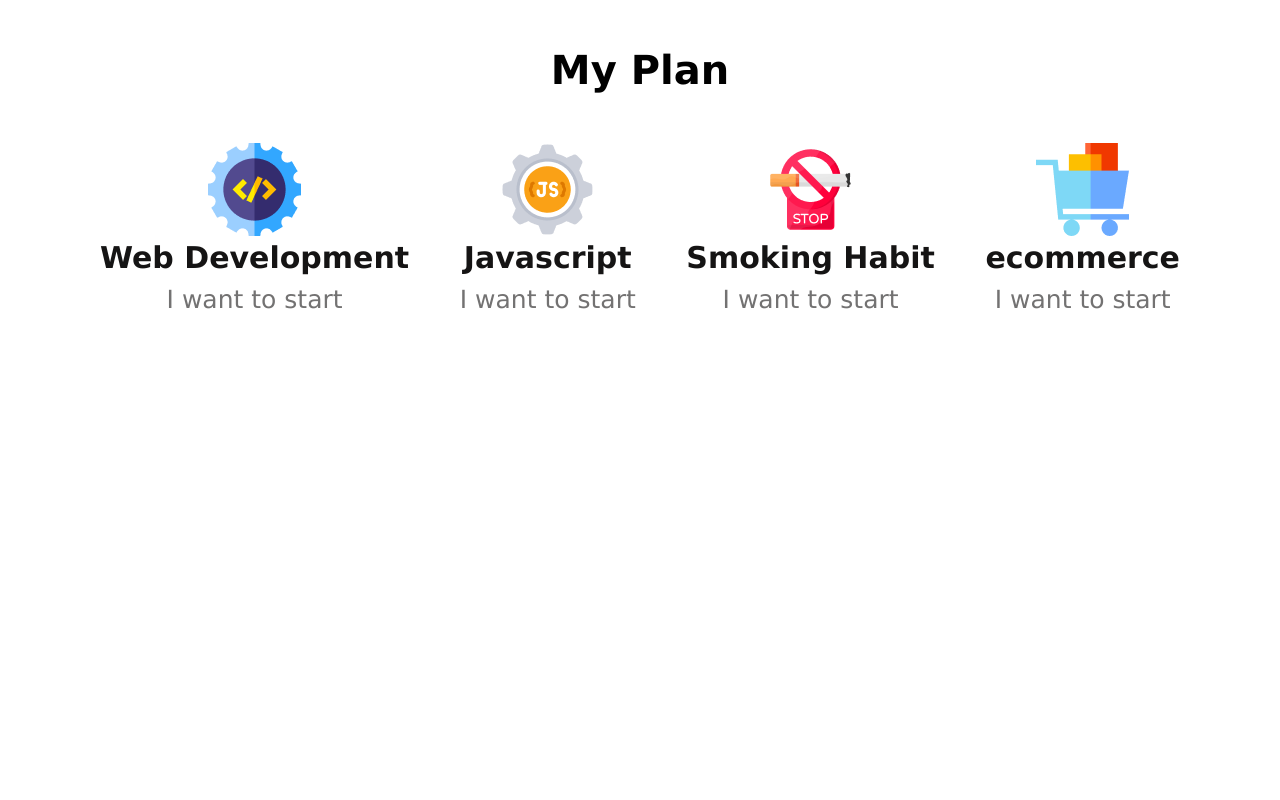
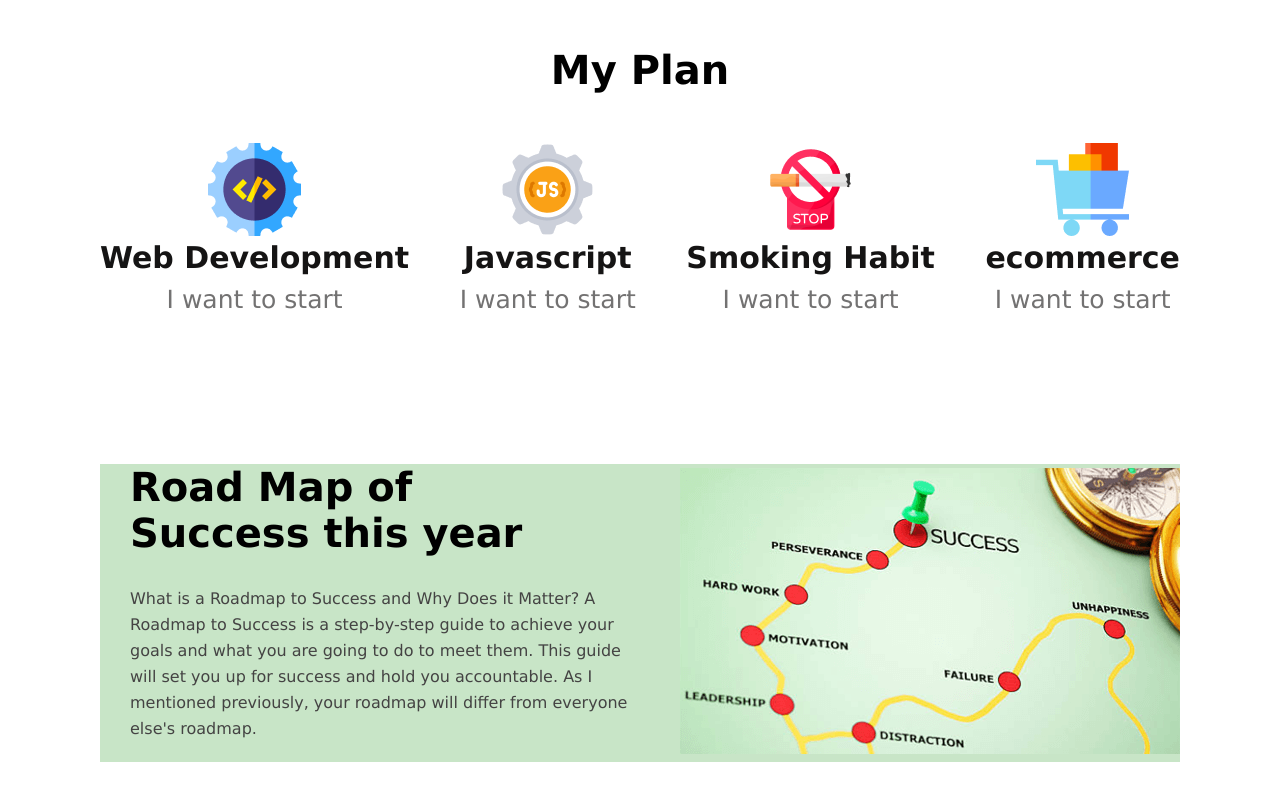
Before and after one commit to Khan-Mahmud-Hasan/assignment-1, a plain HTML site: page index.html in a window 1280 px wide. Shown: the part 1681-2481 px from the top of the page. Before the commit the page ends 2145 px from the top, so only its background shows below. Drawn offline with Linux system fonts and the light colour scheme.

Commit message:
additional section added

```diff
--- a/index.html
+++ b/index.html
@@ -38,7 +38,6 @@
                     </li>
                     <li> <img src="images/icons/001-checkmark.png" alt="">Contrary to popular simply.</li>
                 </ul>
-
             </article>
         </section>
         <section class="my-plan">
@@ -66,6 +65,22 @@
                 </div>
             </div>
         </section>
+        <section class="roadmap-of-success">
+            <article class="roadmap-of-success-blog">
+                <article class="roadmap-of-success-blog-container">
+                    <h3 class="blog-title">Road Map of <br>Success this year</h3>
+                    <p class="blog-description">
+                        What is a Roadmap to Success and Why Does it Matter? A Roadmap to Success is a step-by-step
+                        guide to achieve your goals and what you are going to do to meet them. This guide will set you
+                        up for success and hold you accountable. As I mentioned previously, your roadmap will differ
+                        from everyone else's roadmap.
+                    </p>
+                </article>
+                <article class="image-section">
+                    <img src="images/roadmap.png" alt="roadmap">
+                </article>
+            </article>
+        </section>
 
     </main>
 </body>
--- a/style.css
+++ b/style.css
@@ -104,3 +104,18 @@ section div p {
     font-size: 25px;
     color: #737272;
 }
+
+/* Road map fo Success section */
+
+.roadmap-of-success-blog{
+    margin: 100px;
+    background-color: #C8E5C7;
+    display: flex;
+    gap: 50px;
+    justify-content: center;
+    align-items: center;
+}
+
+.roadmap-of-success-blog-container{
+    padding-left: 30px;
+}
```
Also changed, not shown: images/roadmap.png (added).
